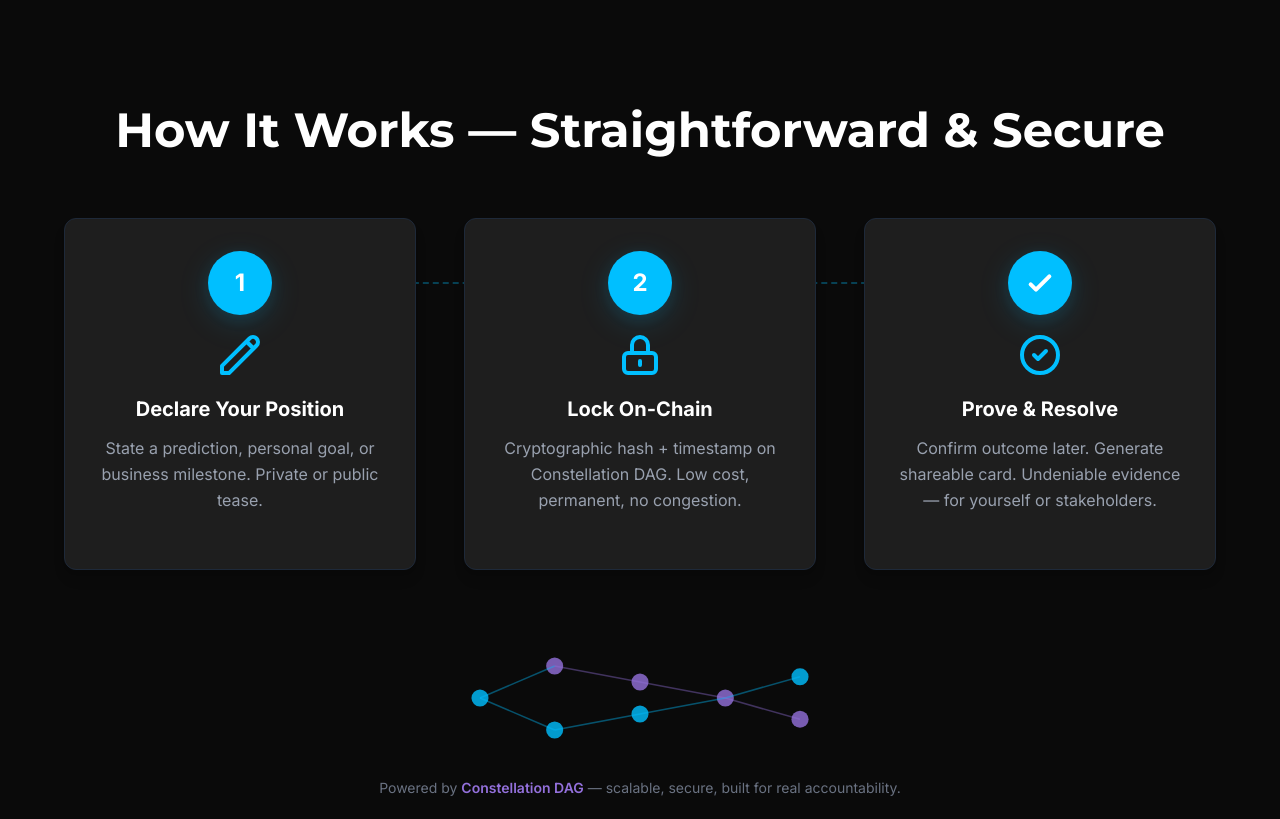
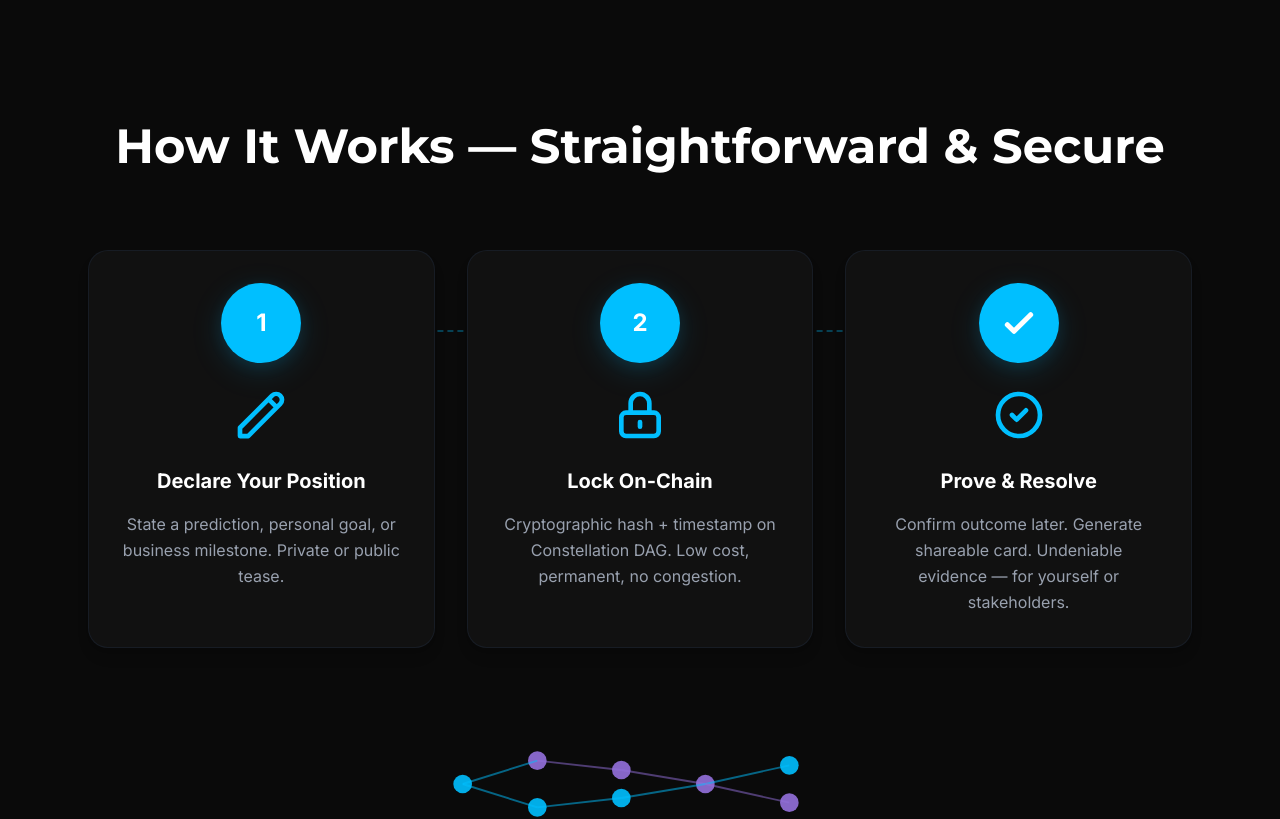
Before and after one commit to Boomchakalala/prooflocker, a Next.js app: page / in a window 1280 px wide. Shown: the part 1560-2379 px from the top of the page. Built offline with nearby package versions, Linux system fonts and the light colour scheme; no server answers.

Commit message:
Sandbox autosave

```diff
--- a/src/components/HowItWorks.tsx
+++ b/src/components/HowItWorks.tsx
@@ -1,25 +1,25 @@
 export default function HowItWorks() {
   return (
-    <div className="relative z-10 py-20 px-6 bg-[#0a0a0a]">
-      <div className="max-w-6xl mx-auto">
-        <h2 className="text-4xl md:text-5xl font-bold text-center text-white mb-16" style={{ fontFamily: 'var(--font-montserrat)' }}>
+    <div className="relative z-10 py-24 px-6 bg-[#0a0a0a]">
+      <div className="max-w-[1280px] mx-auto px-6 md:px-12 lg:px-16">
+        <h2 className="text-4xl md:text-5xl font-bold text-center text-white mb-20" style={{ fontFamily: 'var(--font-montserrat)' }}>
           How It Works — Straightforward & Secure
         </h2>
 
-        <div className="grid md:grid-cols-3 gap-12 relative">
+        <div className="grid md:grid-cols-3 gap-8 relative">
           {/* Connecting dotted lines (desktop only) */}
-          <div className="hidden md:block absolute top-16 left-0 right-0 h-0.5 border-t-2 border-dashed border-[#00bfff]/30 -z-10" style={{ width: 'calc(100% - 120px)', margin: '0 60px' }} />
+          <div className="hidden md:block absolute top-20 left-0 right-0 h-0.5 border-t-2 border-dashed border-[#00bfff]/30 -z-10" style={{ width: 'calc(100% - 160px)', margin: '0 80px' }} />
 
           {/* Step 1 */}
-          <div className="bg-[#1e1e1e] border border-gray-800 hover:border-[#00bfff]/50 rounded-xl shadow-lg hover:shadow-2xl transition-all p-8 relative">
-            <div className="flex flex-col items-center text-center mb-6">
-              <div className="w-16 h-16 bg-[#00bfff] rounded-full flex items-center justify-center text-white text-2xl font-bold shadow-lg mb-4 glow-blue">
+          <div className="bg-[#111111] border border-gray-800/50 hover:border-[#00bfff]/50 rounded-[20px] shadow-lg hover:shadow-2xl transition-all p-8 relative">
+            <div className="flex flex-col items-center text-center">
+              <div className="w-20 h-20 bg-[#00bfff] rounded-full flex items-center justify-center text-white text-2xl font-bold shadow-lg mb-6 glow-blue">
                 1
               </div>
-              <svg className="w-12 h-12 text-[#00bfff] mb-4" fill="none" stroke="currentColor" viewBox="0 0 24 24">
+              <svg className="w-14 h-14 text-[#00bfff] mb-6" fill="none" stroke="currentColor" viewBox="0 0 24 24">
                 <path strokeLinecap="round" strokeLinejoin="round" strokeWidth={2} d="M15.232 5.232l3.536 3.536m-2.036-5.036a2.5 2.5 0 113.536 3.536L6.5 21.036H3v-3.572L16.732 3.732z" />
               </svg>
-              <h3 className="text-xl font-bold text-white mb-3">Declare Your Position</h3>
+              <h3 className="text-xl font-bold text-white mb-4">Declare Your Position</h3>
               <p className="text-gray-400 text-base leading-relaxed">
                 State a prediction, personal goal, or business milestone. Private or public tease.
               </p>
@@ -27,15 +27,15 @@ export default function HowItWorks() {
           </div>
 
           {/* Step 2 */}
-          <div className="bg-[#1e1e1e] border border-gray-800 hover:border-[#00bfff]/50 rounded-xl shadow-lg hover:shadow-2xl transition-all p-8 relative">
-            <div className="flex flex-col items-center text-center mb-6">
-              <div className="w-16 h-16 bg-[#00bfff] rounded-full flex items-center justify-center text-white text-2xl font-bold shadow-lg mb-4 glow-blue">
+          <div className="bg-[#111111] border border-gray-800/50 hover:border-[#00bfff]/50 rounded-[20px] shadow-lg hover:shadow-2xl transition-all p-8 relative">
+            <div className="flex flex-col items-center text-center">
+              <div className="w-20 h-20 bg-[#00bfff] rounded-full flex items-center justify-center text-white text-2xl font-bold shadow-lg mb-6 glow-blue">
                 2
               </div>
-              <svg className="w-12 h-12 text-[#00bfff] mb-4" fill="none" stroke="currentColor" viewBox="0 0 24 24">
+              <svg className="w-14 h-14 text-[#00bfff] mb-6" fill="none" stroke="currentColor" viewBox="0 0 24 24">
                 <path strokeLinecap="round" strokeLinejoin="round" strokeWidth={2} d="M12 15v2m-6 4h12a2 2 0 002-2v-6a2 2 0 00-2-2H6a2 2 0 00-2 2v6a2 2 0 002 2zm10-10V7a4 4 0 00-8 0v4h8z" />
               </svg>
-              <h3 className="text-xl font-bold text-white mb-3">Lock On-Chain</h3>
+              <h3 className="text-xl font-bold text-white mb-4">Lock On-Chain</h3>
               <p className="text-gray-400 text-base leading-relaxed">
                 Cryptographic hash + timestamp on Constellation DAG. Low cost, permanent, no congestion.
               </p>
@@ -43,17 +43,17 @@ export default function HowItWorks() {
           </div>
 
           {/* Step 3 */}
-          <div className="bg-[#1e1e1e] border border-gray-800 hover:border-[#00bfff]/50 rounded-xl shadow-lg hover:shadow-2xl transition-all p-8 relative">
-            <div className="flex flex-col items-center text-center mb-6">
-              <div className="w-16 h-16 bg-[#00bfff] rounded-full flex items-center justify-center text-white shadow-lg mb-4 glow-blue">
-                <svg className="w-8 h-8" fill="none" stroke="currentColor" viewBox="0 0 24 24">
+          <div className="bg-[#111111] border border-gray-800/50 hover:border-[#00bfff]/50 rounded-[20px] shadow-lg hover:shadow-2xl transition-all p-8 relative">
+            <div className="flex flex-col items-center text-center">
+              <div className="w-20 h-20 bg-[#00bfff] rounded-full flex items-center justify-center text-white shadow-lg mb-6 glow-blue">
+                <svg className="w-10 h-10" fill="none" stroke="currentColor" viewBox="0 0 24 24">
                   <path strokeLinecap="round" strokeLinejoin="round" strokeWidth={3} d="M5 13l4 4L19 7" />
                 </svg>
               </div>
-              <svg className="w-12 h-12 text-[#00bfff] mb-4" fill="none" stroke="currentColor" viewBox="0 0 24 24">
+              <svg className="w-14 h-14 text-[#00bfff] mb-6" fill="none" stroke="currentColor" viewBox="0 0 24 24">
                 <path strokeLinecap="round" strokeLinejoin="round" strokeWidth={2} d="M9 12l2 2 4-4m6 2a9 9 0 11-18 0 9 9 0 0118 0z" />
               </svg>
-              <h3 className="text-xl font-bold text-white mb-3">Prove & Resolve</h3>
+              <h3 className="text-xl font-bold text-white mb-4">Prove & Resolve</h3>
               <p className="text-gray-400 text-base leading-relaxed">
                 Confirm outcome later. Generate shareable card. Undeniable evidence — for yourself or stakeholders.
               </p>
@@ -61,30 +61,30 @@ export default function HowItWorks() {
           </div>
         </div>
 
-        {/* DAG Diagram */}
-        <div className="mt-16 flex flex-col items-center">
-          <svg className="w-full max-w-md h-32 mb-4" viewBox="0 0 400 120" fill="none" xmlns="http://www.w3.org/2000/svg">
-            {/* Nodes */}
-            <circle cx="50" cy="60" r="8" fill="#00bfff" opacity="0.8" />
-            <circle cx="120" cy="30" r="8" fill="#9370db" opacity="0.8" />
-            <circle cx="120" cy="90" r="8" fill="#00bfff" opacity="0.8" />
-            <circle cx="200" cy="45" r="8" fill="#9370db" opacity="0.8" />
-            <circle cx="200" cy="75" r="8" fill="#00bfff" opacity="0.8" />
-            <circle cx="280" cy="60" r="8" fill="#9370db" opacity="0.8" />
-            <circle cx="350" cy="40" r="8" fill="#00bfff" opacity="0.8" />
-            <circle cx="350" cy="80" r="8" fill="#9370db" opacity="0.8" />
+        {/* DAG Diagram - more compact and smooth */}
+        <div className="mt-20 flex flex-col items-center">
+          <svg className="w-full max-w-[500px] h-28 mb-6" viewBox="0 0 500 120" fill="none" xmlns="http://www.w3.org/2000/svg">
+            {/* Nodes - tighter spacing */}
+            <circle cx="60" cy="60" r="10" fill="#00bfff" opacity="0.9" />
+            <circle cx="140" cy="35" r="10" fill="#9370db" opacity="0.9" />
+            <circle cx="140" cy="85" r="10" fill="#00bfff" opacity="0.9" />
+            <circle cx="230" cy="45" r="10" fill="#9370db" opacity="0.9" />
+            <circle cx="230" cy="75" r="10" fill="#00bfff" opacity="0.9" />
+            <circle cx="320" cy="60" r="10" fill="#9370db" opacity="0.9" />
+            <circle cx="410" cy="40" r="10" fill="#00bfff" opacity="0.9" />
+            <circle cx="410" cy="80" r="10" fill="#9370db" opacity="0.9" />
 
-            {/* Edges */}
-            <path d="M 50 60 L 120 30" stroke="#00bfff" strokeWidth="1.5" opacity="0.4" />
-            <path d="M 50 60 L 120 90" stroke="#00bfff" strokeWidth="1.5" opacity="0.4" />
-            <path d="M 120 30 L 200 45" stroke="#9370db" strokeWidth="1.5" opacity="0.4" />
-            <path d="M 120 90 L 200 75" stroke="#00bfff" strokeWidth="1.5" opacity="0.4" />
-            <path d="M 200 45 L 280 60" stroke="#9370db" strokeWidth="1.5" opacity="0.4" />
-            <path d="M 200 75 L 280 60" stroke="#00bfff" strokeWidth="1.5" opacity="0.4" />
-            <path d="M 280 60 L 350 40" stroke="#00bfff" strokeWidth="1.5" opacity="0.4" />
-            <path d="M 280 60 L 350 80" stroke="#9370db" strokeWidth="1.5" opacity="0.4" />
+            {/* Edges - thicker, smoother */}
+            <path d="M 60 60 L 140 35" stroke="#00bfff" strokeWidth="2" opacity="0.5" />
+            <path d="M 60 60 L 140 85" stroke="#00bfff" strokeWidth="2" opacity="0.5" />
+            <path d="M 140 35 L 230 45" stroke="#9370db" strokeWidth="2" opacity="0.5" />
+            <path d="M 140 85 L 230 75" stroke="#00bfff" strokeWidth="2" opacity="0.5" />
+            <path d="M 230 45 L 320 60" stroke="#9370db" strokeWidth="2" opacity="0.5" />
+            <path d="M 230 75 L 320 60" stroke="#00bfff" strokeWidth="2" opacity="0.5" />
+            <path d="M 320 60 L 410 40" stroke="#00bfff" strokeWidth="2" opacity="0.5" />
+            <path d="M 320 60 L 410 80" stroke="#9370db" strokeWidth="2" opacity="0.5" />
           </svg>
-          <p className="text-sm text-gray-500 text-center max-w-2xl">
+          <p className="text-sm text-gray-500 text-center max-w-2xl leading-relaxed">
             Powered by <span className="text-[#9370db] font-semibold">Constellation DAG</span> — scalable, secure, built for real accountability.
           </p>
         </div>
```
